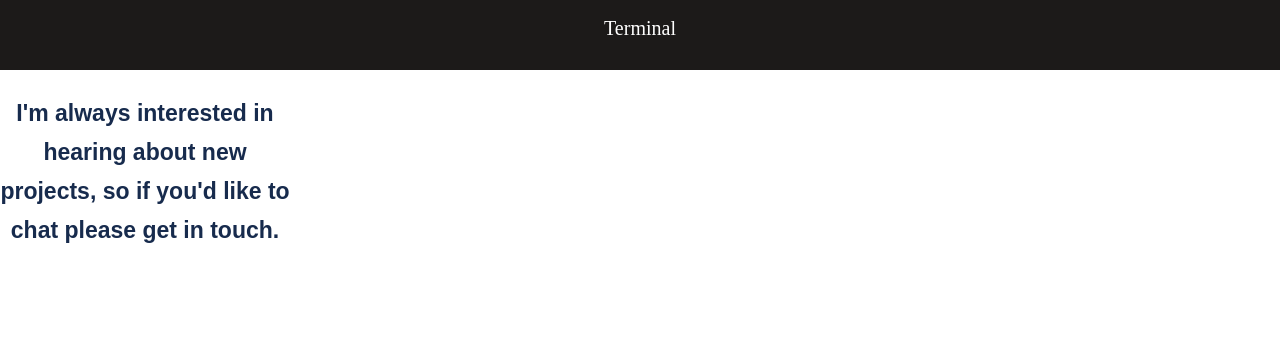
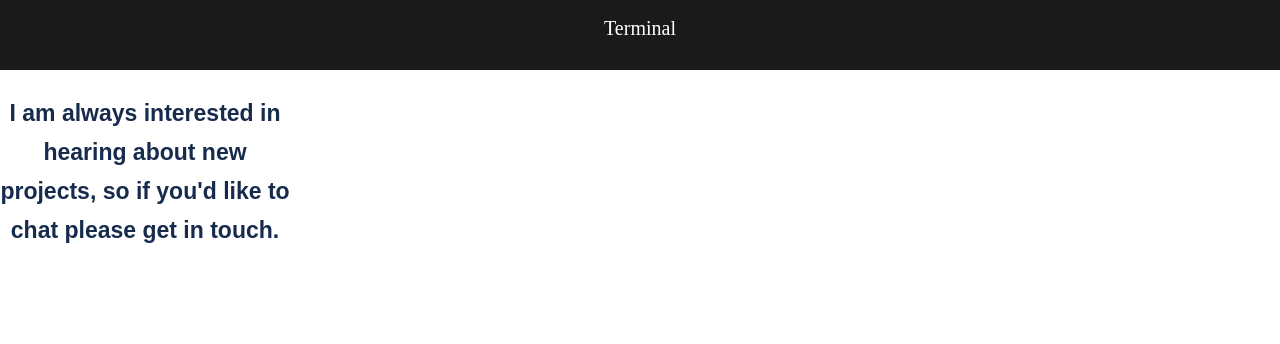
Before and after one commit to ademibowale/my-portfolio1, a website: page index.html in a window 1280 px wide. Shown: the part 4850-5194 px from the top of the page. Drawn offline with Linux system fonts and the light colour scheme.

Commit message:
all changes made

```diff
--- a/index.html
+++ b/index.html
@@ -173,7 +173,7 @@
         </ul>
     </section>
     <section>
-        <h3 class="intro-text">I'm always interested in hearing about new projects, so if you'd like to chat please get in touch.</h3>
+        <h3 class="intro-text">I am always interested in hearing about new projects, so if you'd like to chat please get in touch.</h3>
         <div class="container"></div>
         <form class="form" action="https://formspree.io/f/xzbokwoy" method="post">
             <input type="text" id="fname" name="name" placeholder="Full Name" maxlength="30" required>
```
